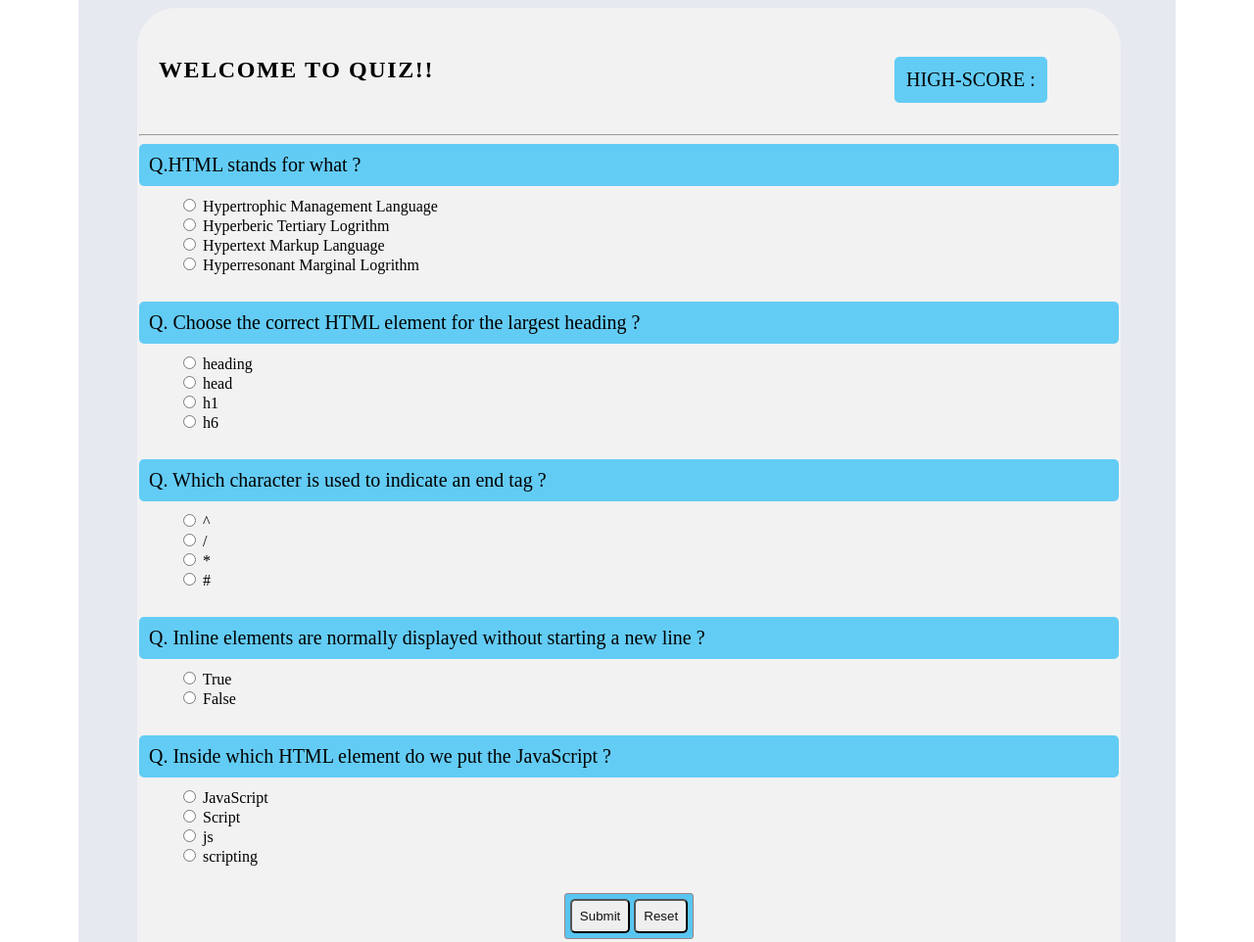
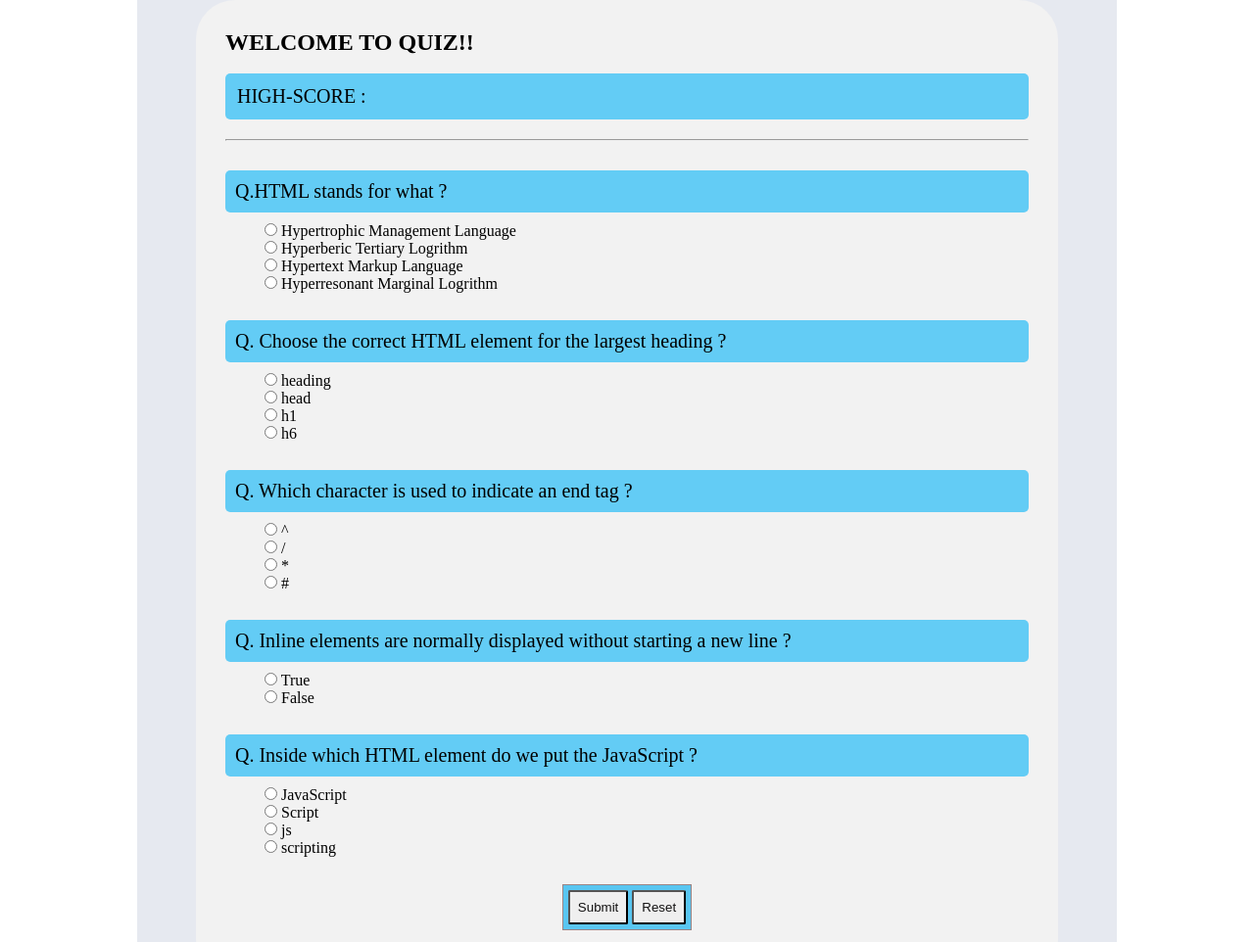
Before and after one commit to pathak-arpita/Quiz-App, a plain HTML site: page index.html in a window 1280 px wide. Shown: the part 60-1022 px from the top of the page at 98% size. Drawn offline with Linux system fonts and the light colour scheme.

Commit message:
latest push

```diff
--- a/index.html
+++ b/index.html
@@ -19,7 +19,6 @@
                 <p>HIGH-SCORE : <span id="highscore">0</span></p>
             </nav>
             <hr>
-            <section id="html">
             <form class="form-line" name="quiz">
                 <label class="form-label">Q.HTML stands for what ?</label>
                 <div class="option">
@@ -83,7 +82,6 @@
                     <button id="button1" type="reset" value="reset">Reset</button>
                 </div>
             </form>
-        </section>
         </div>
     </main>
 </body>
--- a/style.css
+++ b/style.css
@@ -1,20 +1,10 @@
-#navbar{
-    display: flex;
-    flex-direction: row;
-    border-radius: 5px;
-    margin-bottom: 12px;
+* {
+    margin: 0;
+    padding: 0;
+    box-sizing: border-box;
+
 }
-#navbar h1{
-    margin-left: 2%;
-    margin-right: 47%;
-    letter-spacing: 0.1rem;
-}
-#navbar p{
-   font-size: 20px;
-   background-color: rgb(99, 204, 245);
-   border-radius: 5px;
-   padding: 12px 12px;
-}
+
 body {
     background: rgb(255, 255, 255);
     display: flex;
@@ -22,6 +12,16 @@ body {
     align-items: center;
     min-height: 100vh;
 }
+
+#navbar p{
+    font-size: 20px;
+    background-color: rgb(99, 204, 245);
+    border-radius: 5px;
+    padding: 12px 12px;
+    margin-bottom: 20px;
+    /* margin: 17px 322px; */
+}
+
 .main-div {
     position: relative;
     width: 100%;
@@ -38,16 +38,19 @@ body {
     max-width: 1000px;
     min-height: 1000px;
     background-color: #f2f2f2;
-  padding: 30px 2px;
+    padding: 30px;
     border-style: solid #666;
     border-radius: 40px;
 }
+
 .form-line {
+    margin-top: 30px;
     display: flex;
     flex-direction: column;
     list-style: none;
     display: flex;
 }
+
 .form-label {
     padding: 10px;
     font-size: 20px;
@@ -59,18 +62,19 @@ body {
     padding-left: 30px;
     margin: 10px;
 }
+
 .button {
-  padding: 5px 5px;
+    padding: 5px;
     border: 1px solid rgb(155, 132, 132);
     background-color: rgb(89, 198, 241);
     margin-left: auto;
     margin-right: auto;
     display: inline;
-  border-radius: 3px;
 }
+
 #button1 {
     padding: 8px;
     color: rgb(19, 18, 18);
-  border-radius: 5px;
+    border-radius: 2px;
     cursor: pointer;
 }
```
Lines whose indentation alone changed are shown as unchanged.
